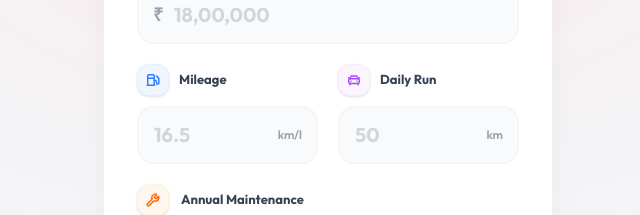
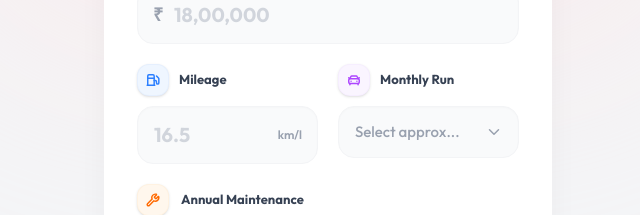
Before and after one commit to shivaacodes/tkm, a Next.js app: page / in a window 1280 px wide. Shown: the part 336-551 px from the top of the page, without its empty margins (312-952 px from the left). Built offline with nearby package versions, Linux system fonts and the light colour scheme.

Commit message:
Change daily run input to monthly dropdown

```diff
--- a/src/app/page.tsx
+++ b/src/app/page.tsx
@@ -26,19 +26,19 @@ const getRawNumber = (formatted: string) => parseFloat(formatted.replace(/,/g, "
 export default function Home() {
   const [competitorPrice, setCompetitorPrice] = useState<string>("");
   const [competitorMileage, setCompetitorMileage] = useState<string>("");
-  const [dailyKm, setDailyKm] = useState<string>("");
+  const [monthlyKm, setMonthlyKm] = useState<string>("");
   const [competitorMaintenance, setCompetitorMaintenance] = useState<string>("");
   const [showReport, setShowReport] = useState(false);
 
   const cPrice = getRawNumber(competitorPrice);
   const cMileage = getRawNumber(competitorMileage) || 1;
-  const dKm = getRawNumber(dailyKm);
+  const mKm = getRawNumber(monthlyKm);
   const cMaint = getRawNumber(competitorMaintenance);
 
-  const totalDays = YEARS * 365;
-  const totalKm = dKm * totalDays;
+  const totalMonths = YEARS * 12;
+  const totalKm = mKm * totalMonths;
 
-  const isComplete = cPrice > 0 && cMileage > 0 && dKm > 0 && cMaint > 0;
+  const isComplete = cPrice > 0 && cMileage > 0 && mKm > 0 && cMaint > 0;
 
   const cFuelTotal = (totalKm / cMileage) * FUEL_PRICE;
   const cMaintTotal = cMaint * YEARS;
@@ -131,20 +131,25 @@ export default function Home() {
                   <div className="w-8 h-8 rounded-xl bg-purple-50 flex items-center justify-center text-purple-500 shadow-sm border border-purple-100/50">
                     <CarFront size={14} strokeWidth={2.5} />
                   </div>
-                  <label className="text-[13px] font-bold text-gray-700">Daily Run</label>
+                  <label className="text-[13px] font-bold text-gray-700">Monthly Run</label>
                 </div>
                 <div className="relative">
-                  <input
-                    type="text"
-                    inputMode="numeric"
-                    maxLength={4}
-                    value={dailyKm}
-                    onChange={(e) => setDailyKm(formatIN(e.target.value))}
-                    placeholder="50"
-                    className="w-full pl-4 pr-10 py-3.5 bg-[#F9FAFB] border border-gray-100 rounded-2xl focus:bg-white focus:ring-4 focus:ring-purple-50 focus:border-purple-200 transition-all outline-none text-xl font-bold shadow-[inset_0_1px_2px_rgba(0,0,0,0.02)] placeholder:text-gray-300"
-                  />
+                  <select
+                    value={monthlyKm}
+                    onChange={(e) => setMonthlyKm(e.target.value)}
+                    className={`w-full px-4 py-3.5 bg-[#F9FAFB] border border-gray-100 rounded-2xl focus:bg-white focus:ring-4 focus:ring-purple-50 focus:border-purple-200 transition-all outline-none text-[15px] shadow-[inset_0_1px_2px_rgba(0,0,0,0.02)] appearance-none ${!monthlyKm ? 'text-gray-400 font-medium' : 'text-gray-900 font-bold'}`}
+                  >
+                    <option value="" disabled hidden>Select approx...</option>
+                    <option value="500">500 km / month</option>
+                    <option value="1000">1,000 km / month</option>
+                    <option value="1500">1,500 km / month</option>
+                    <option value="2000">2,000 km / month</option>
+                    <option value="2500">2,500 km / month</option>
+                    <option value="3000">3,000 km / month</option>
+                    <option value="4000">4,000+ km / month</option>
+                  </select>
                   <div className="absolute inset-y-0 right-0 pr-4 flex items-center pointer-events-none">
-                    <span className="text-gray-400 font-semibold text-xs">km</span>
+                    <ChevronDown size={18} className="text-gray-400" />
                   </div>
                 </div>
               </div>
```
